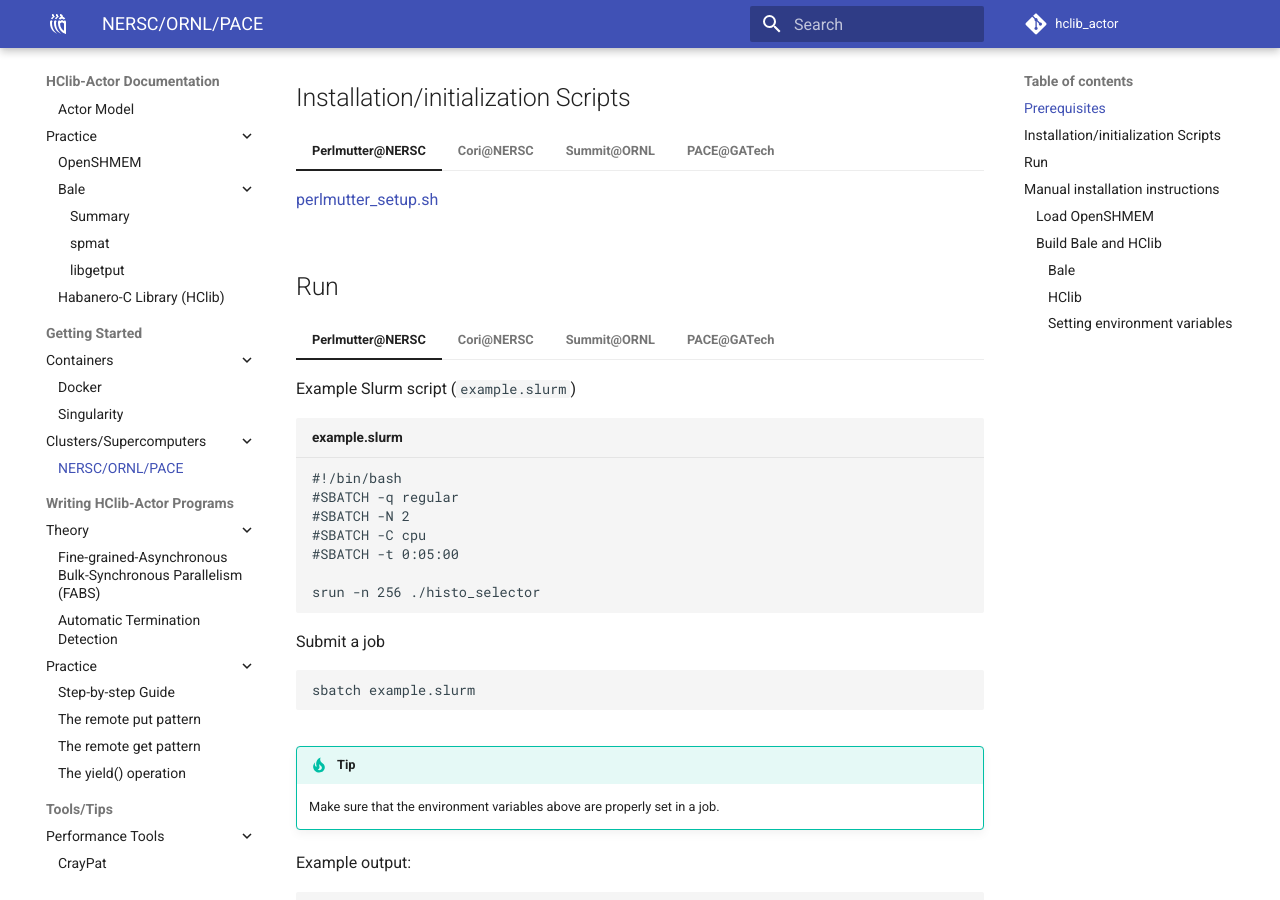
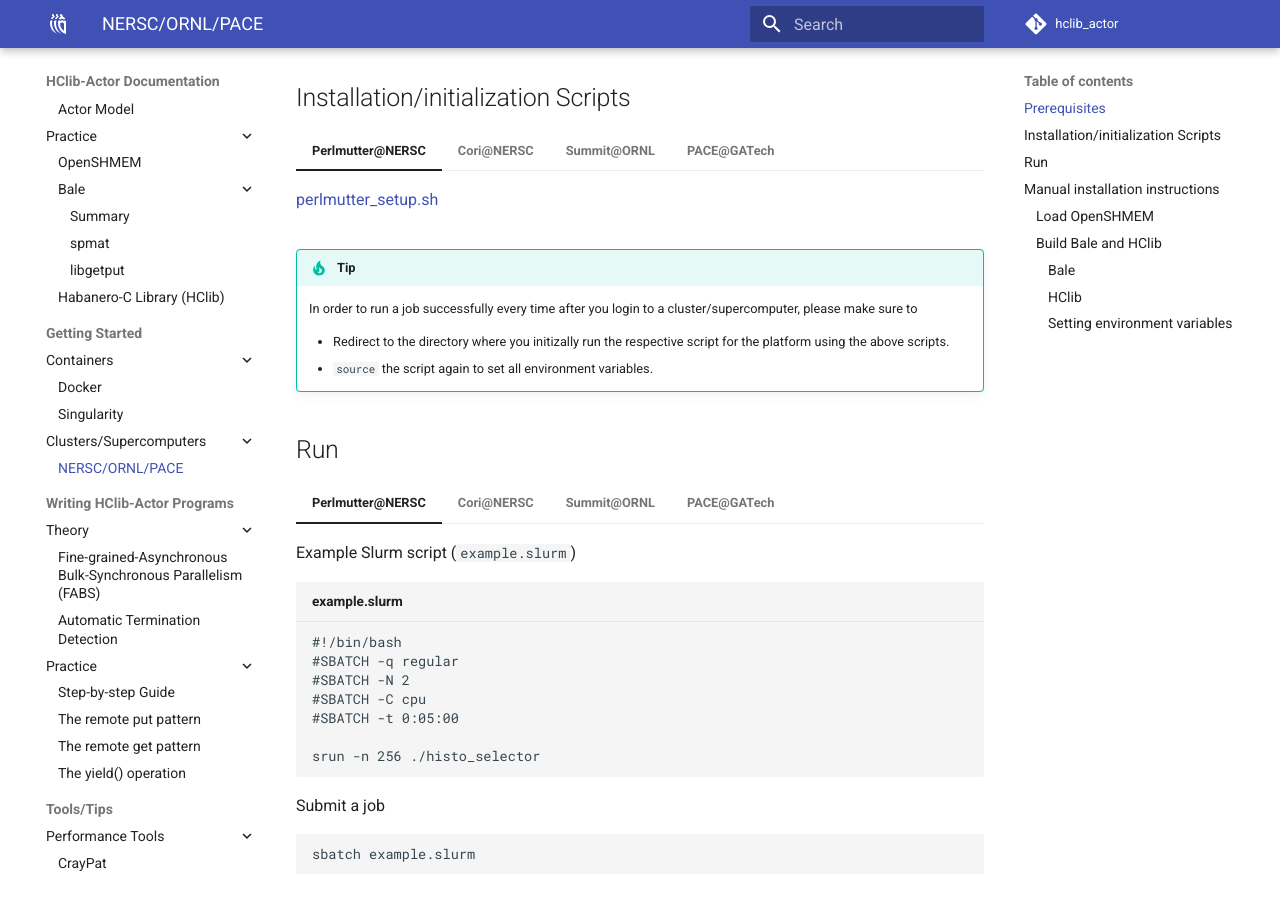
Before and after one commit to ahayashi/hclib-actor, an MkDocs documentation site: the page built from doc/markdowns/getting_started/clusters.md, in a window 1280 px wide and 900 px high, scrolled down 335 px. Built offline with MkDocs 1.6.1 and Material for MkDocs 9.7.7, drawn with Linux system fonts in a browser that asks for light colours; comment, search, counter and statistics services are not loaded.

Commit message:
Update clusters.md

````diff
--- a/doc/markdowns/getting_started/clusters.md
+++ b/doc/markdowns/getting_started/clusters.md
@@ -21,6 +21,14 @@ As discussed in the [background section](../background/bale.md), `hclib-actor` d
 === "PACE@GATech"
 
     [oshmem-slurm.sh](https://github.com/ahayashi/hclib-actor/blob/master/cluster-scripts/oshmem-slurm.sh)
+
+
+!!! tip
+
+     In order to run a job successfully every time after you login to a cluster/supercomputer, please make sure to
+
+     - Redirect to the directory where you initizally run the respective script for the platform using the above scripts.
+     - `source` the script again to set all environment variables.
 
 
 ## Run
@@ -104,11 +112,6 @@ As discussed in the [background section](../background/bale.md), `hclib-actor` d
     ```
     sbatch example.sbatch
     ```
-
-!!! tip
-
-     Make sure that the environment variables above are properly set in a job.
-
 
 Example output:
     ```
````
